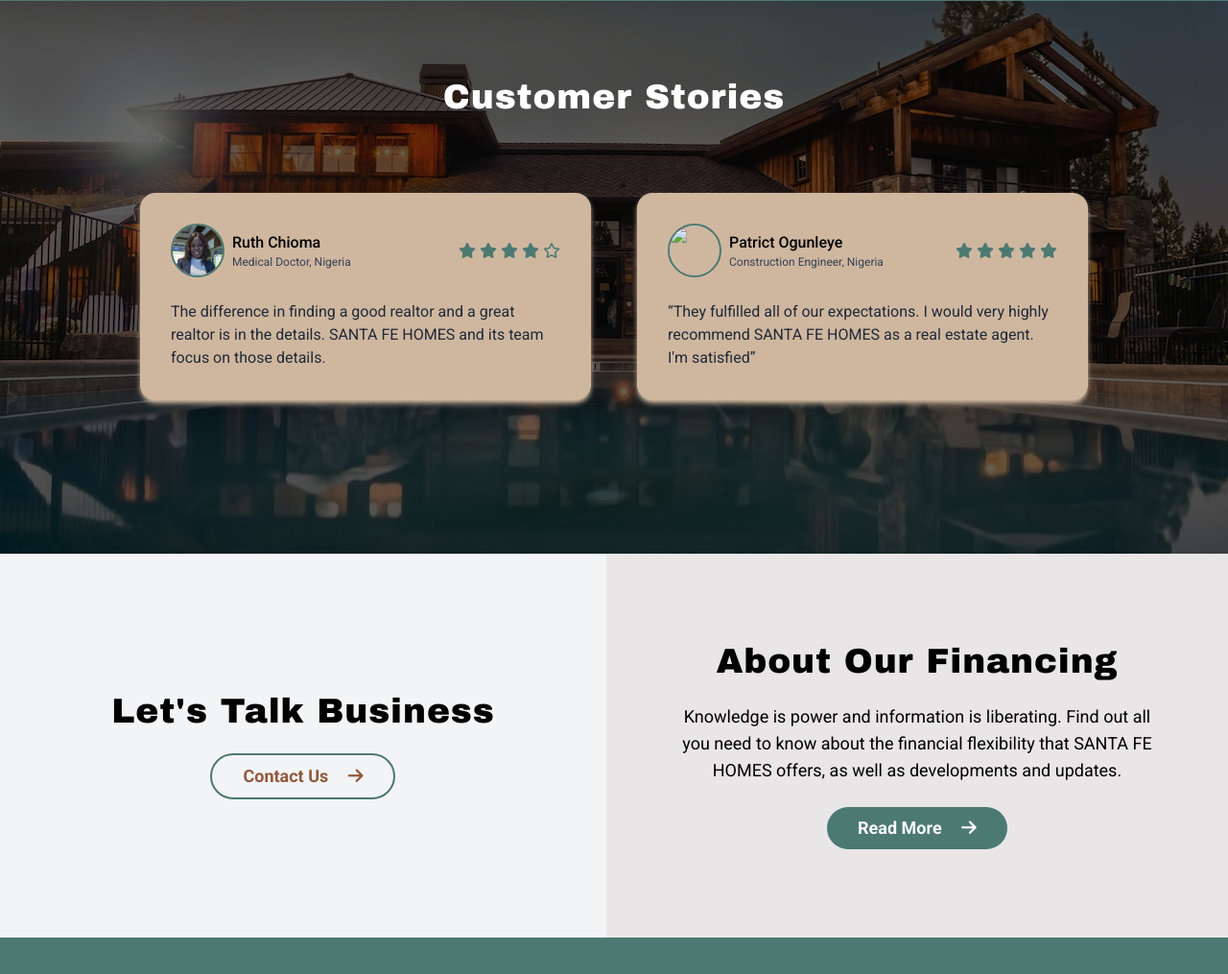
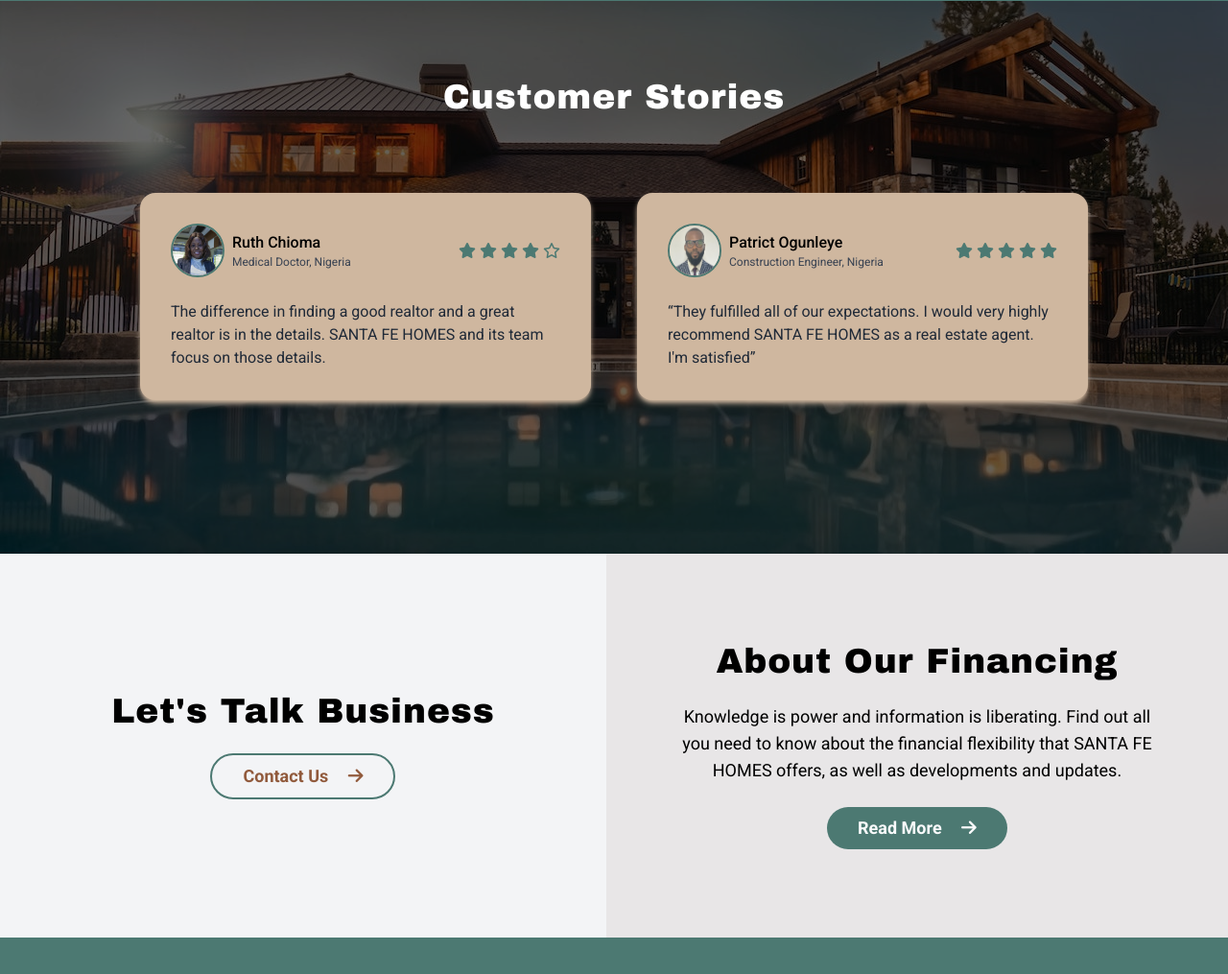
Before and after one commit to Bossmariq/SANTA-FE, a website: page index.html in a window 1280 px wide. Shown: the part 1486-2501 px from the top of the page at 96% size. Drawn offline with nearby package versions, Linux system fonts and the light colour scheme.

Commit message:
Update index.html

```diff
--- a/index.html
+++ b/index.html
@@ -527,7 +527,7 @@
                 <div class="flex justify-between items-center">
                   <div class="flex items-center space-x-2">
                     <img
-                      src="images/image-patrick.jpg"
+                      src="images/image-patrick.jpeg"
                       class="rounded-full w-14 h-14 border-2 border-primary"
                       alt=""
                     />
```
